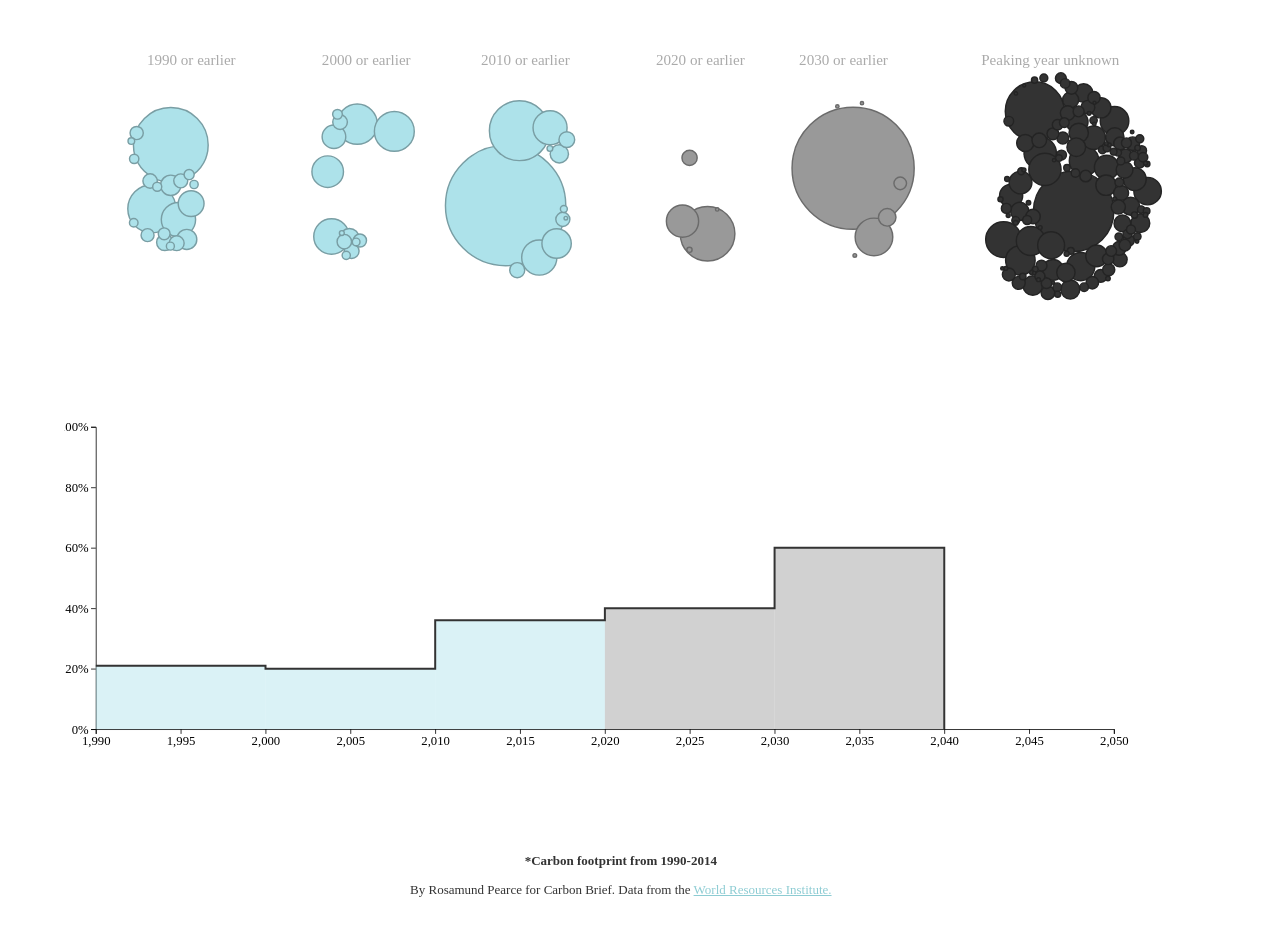
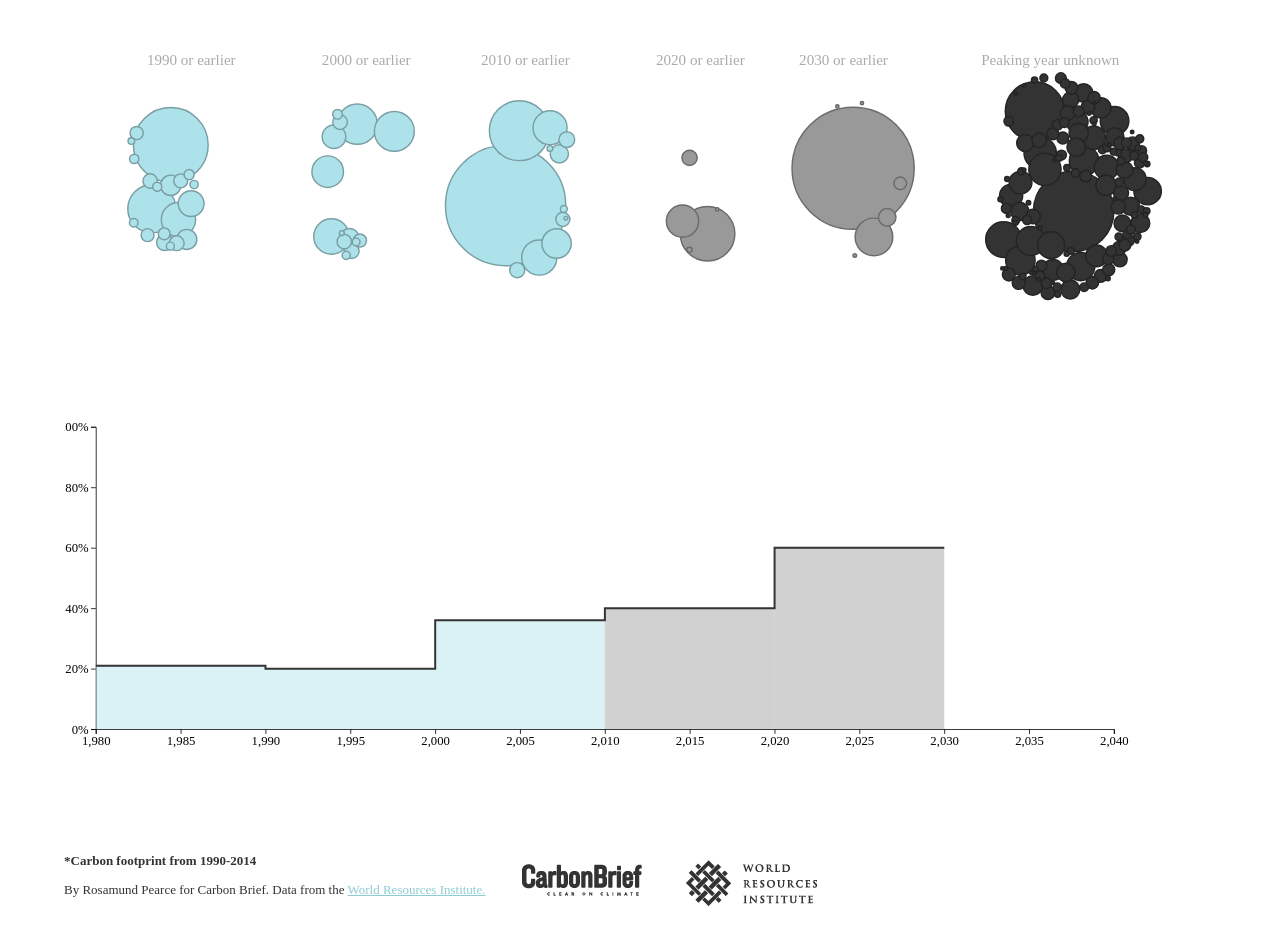
Before and after one commit to hausfath/peaking-emissions-by-country, a plain HTML site: page index.html in a window 1280 px wide. Shown: the part 100-1033 px from the top of the page. Before the commit the page ends 1011 px from the top, so only its background shows below. Drawn offline with nearby package versions, Linux system fonts and the light colour scheme; animation ran at ten frames a second.

Commit message:
add logos

```diff
--- a/css/bubble_chart.css
+++ b/css/bubble_chart.css
@@ -72,7 +72,37 @@ a, a:visited, a:active {
 }
 
 .footer {
-  text-align: center;
+  text-align: left;
+  vertical-align: top;
+  height: 80px;
+}
+
+.footer > div {
+  display: table-cell;
+  height: 80px;
+  padding-right: 20px;
+}
+
+#wri-logo {
+  z-index: 9000;
+  height: 80px;
+  width: 150px;
+  background-image:url(wri-logo.png);
+  background-repeat: no-repeat;
+  vertical-align: bottom;
+}
+
+#cb-logo {
+  z-index: 9000;
+  height: 80px;
+  width: 150px;
+  background-image:url(cb-logo.png);
+  background-repeat: no-repeat;
+  vertical-align: bottom;
+}
+
+#credit {
+  height: 80px;
 }
 
 p {
--- a/index.html
+++ b/index.html
@@ -23,8 +23,13 @@
     <div id="step-chart"></div>
 
     <div class="footer">
-      <strong>*Carbon footprint from 1990-2014</strong>
-      <p>By Rosamund Pearce for Carbon Brief. Data from the <a href='http://www.wri.org/'>World Resources Institute.</a></p>
+      <div id="credit">
+        <strong>*Carbon footprint from 1990-2014</strong>
+        <p>By Rosamund Pearce for Carbon Brief. Data from the <a href='http://www.wri.org/'>World Resources Institute.</a></p>
+      </div>
+      <div id="cb-logo"></div>
+      <div id="wri-logo"></div>
+
     </div>
   </div>
 
--- a/src/step_chart.js
+++ b/src/step_chart.js
@@ -1,46 +1,80 @@
 // nb baseline changes in different decades so make a note of this somewhere
 
 var data = [{
-    year: 1990,
+    year: 1980,
     value: 0.21,
     baseline: "of 1990 emissions",
     countries: 20,
     type: "Peaked"
 },{
-    year: 2000,
+    year: 1990,
     value: 0.20,
     baseline: "of 2000 emissions",
     countries: 34,
     type: "Peaked"
 },{
-    year: 2010,
+    year: 2000,
     value: 0.36,
     baseline: "of 2010 emissions",
     countries: 46,
     type: "Peaked"
 },{
-    year: 2020,
+    year: 2010,
     value: 0.40,
     baseline: "of 2010 emissions",
     countries: 51,
     type: "Will peak"
 },{
-    year: 2030,
+    year: 2020,
     value: 0.60,
     baseline: "of 2010 emissions",
     countries: 58,
     type: "Will peak"
 
-},
-{
-    year: 2040,
-    value: 0,
-    baseline: "",
-    countries: 0,
-    type: "Unknown"
-
 }
 ]
+
+var data2 =[
+    {
+        year: 1980,
+        value: 0.21,
+    },{
+        year: 1990,
+        value: 0.21,
+    },{
+        year: 1990,
+        value: 0.20,
+    },{
+        year: 2000,
+        value: 0.20,
+    },
+    {
+        year: 2000,
+        value: 0.36,
+    },
+    {
+        year: 2010,
+        value: 0.36,
+    },{
+        year: 2010,
+        value: 0.4,
+    },
+    {
+        year: 2020,
+        value: 0.4,
+    },
+    {
+        year: 2020,
+        value: 0.6,
+    },
+    {
+        year: 2030,
+        value: 0.6,
+    },
+
+
+]
+
 
 // set width and height constants
 
@@ -56,7 +90,7 @@ var y = d3.scaleLinear().range([height, 0]);
 // define scales
 
 var xScale = d3.scaleLinear()
-.domain([1990, 2050]) // input
+.domain([1980, 2040]) // input
 .range([0, width]); // output
 
 var yScale = d3.scaleLinear()
@@ -70,8 +104,8 @@ var fillColor = d3.scaleOrdinal()
 // define the line
 var line = d3.line()
 .x(function(d) { return xScale(d.year) + margin.left; })
-.y(function(d) { return yScale(d.value) + margin.top; })
-.curve(d3.curveStepAfter);     //apply stepping to the line
+.y(function(d) { return yScale(d.value) + margin.top; });
+//.curve(d3.curveStepAfter);     //apply stepping to the line
 
 
 // append svg and tooltip
@@ -100,7 +134,7 @@ svg.append("g")
 // add bar chart
 
 //get the width of each bar
-var barWidth = width / data.length;
+var barWidth = width / (data.length + 1);
 
 svg.selectAll(".bar")
 .data(data)
@@ -122,7 +156,7 @@ svg.selectAll(".bar")
 
 // Append the path, bind the data, and call the line generator
 svg.append("path")
-.datum(data) // Binds data to the line
+.datum(data2) // Binds data to the line
 .attr("class", "line") // Assign a class for styling
 .attr("d", line)
 .attr("fill", "none"); // calls the line generator
```
Also changed, not shown: css/cb-logo.png (added), css/wri-logo.png (added).
